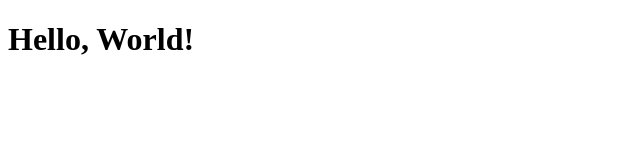
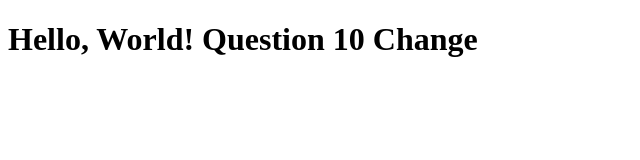
Before and after one commit to OurCervus/CS3338-first-project, a plain HTML site: page index.html in a window 1280 px wide. Shown: the whole page, without its empty margins (0-640 px from the left). Drawn offline with Linux system fonts and the light colour scheme.

Commit message:
Question 10 change

```diff
--- a/index.html
+++ b/index.html
@@ -6,6 +6,6 @@
     <title>My First Project</title>
 </head>
 <body>
-    <h1>Hello, World!</h1>
+    <h1>Hello, World! Question 10 Change</h1>
 </body>
 </html>
```
